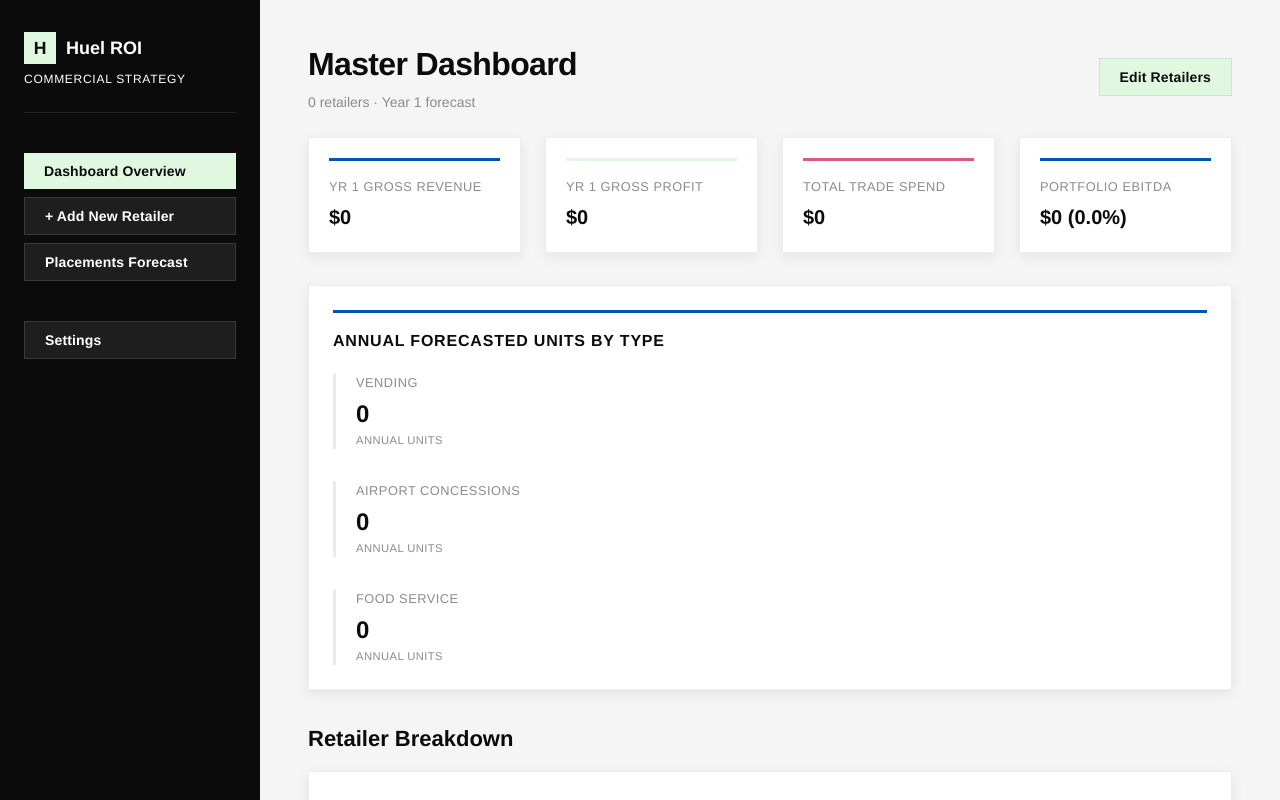
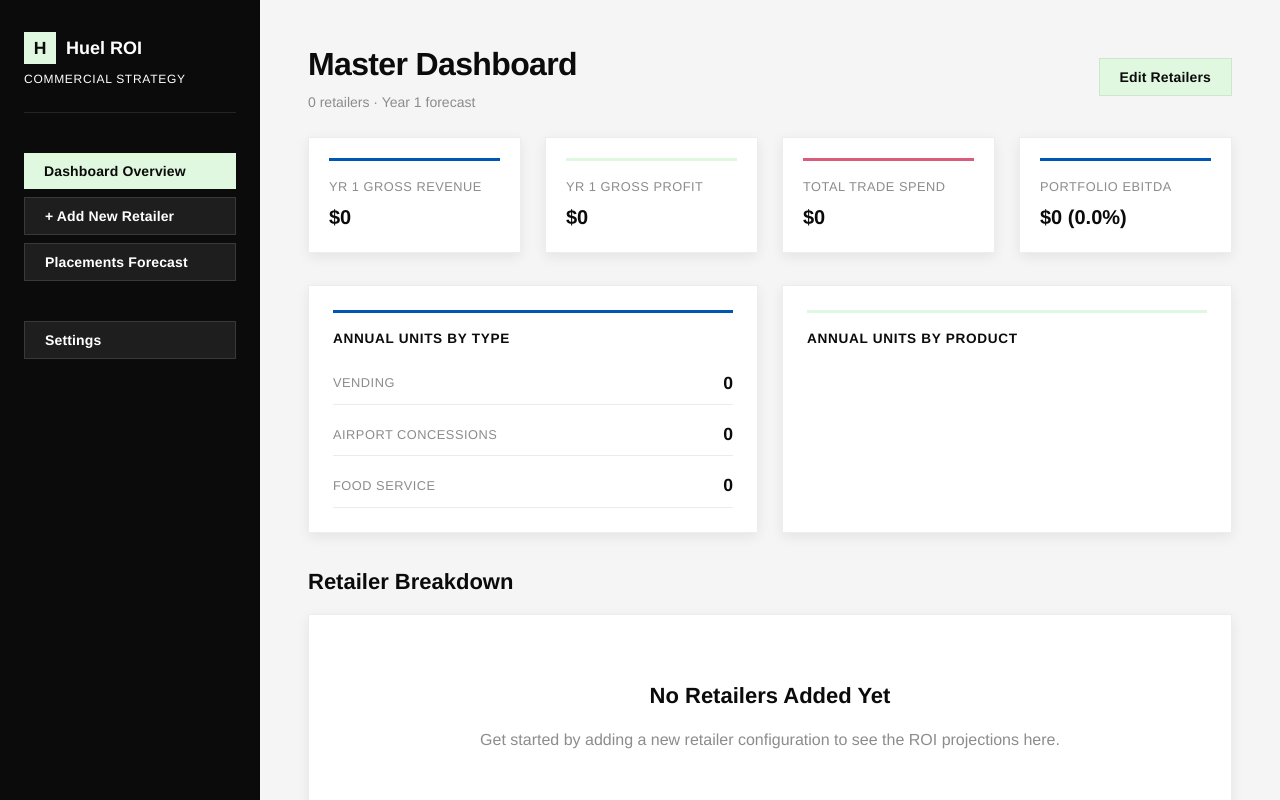
Before and after one commit to hammah12/huel-roi-dashboard, a React (Vite) app: page / in a window 1280 px wide. Shown: the top 800 px of the page. Built offline with nearby package versions, Linux system fonts and the light colour scheme.

Commit message:
Fix annual units calculation and add product unit breakdown

```diff
--- a/src/components/AnalyticsCharts.jsx
+++ b/src/components/AnalyticsCharts.jsx
@@ -16,8 +16,9 @@ import {
 const C = { blue: '#0056B3', green: '#E1F8E0', greenBar: '#6BBF7F', pink: '#D95C7A', gray: '#8C8C8C', dark: '#0B0B0B', light: '#F5F5F5' };
 const SEG_COLORS = [C.blue, C.pink, C.gray, '#4a90d9'];
 
-const formatK  = (val) => Math.abs(val) >= 1000 ? `$${(val / 1000).toFixed(0)}k` : `$${val}`;
-const fmtPct   = (val) => `${(val * 100).toFixed(1)}%`;
+const formatK = (val) => Math.abs(val) >= 1000 ? `$${(val / 1000).toFixed(0)}k` : `$${val}`;
+const formatUnits = (val) => Math.abs(val) >= 1000 ? `${(val / 1000).toFixed(1)}k` : val.toLocaleString();
+const fmtPct = (val) => `${(val * 100).toFixed(1)}%`;
 const axisStyle = { fill: '#8C8C8C', fontSize: 11, fontFamily: 'Helvetica, Arial, sans-serif' };
 const legendStyle = { paddingTop: '12px', fontSize: '0.75rem', fontFamily: 'Helvetica' };
 
@@ -58,16 +59,16 @@ function groupBy(clients, field) {
         const key = client[field] || 'Unknown';
         const roi = calculateROI(client);
         if (!map[key]) map[key] = { name: key, Revenue: 0, 'Gross Profit': 0, 'Trade Spend': 0, count: 0 };
-        map[key].Revenue       += roi.huel.year1GrossRevenue;
-        map[key]['Gross Profit']+= roi.huel.year1GrossProfit;
+        map[key].Revenue += roi.huel.year1GrossRevenue;
+        map[key]['Gross Profit'] += roi.huel.year1GrossProfit;
         map[key]['Trade Spend'] += roi.huel.totalTradeExpenses;
-        map[key].count          += 1;
+        map[key].count += 1;
     });
     return Object.values(map).map(d => ({
         ...d,
-        Revenue:        Math.round(d.Revenue),
+        Revenue: Math.round(d.Revenue),
         'Gross Profit': Math.round(d['Gross Profit']),
-        'Trade Spend':  Math.round(d['Trade Spend']),
+        'Trade Spend': Math.round(d['Trade Spend']),
     }));
 }
 
@@ -88,37 +89,37 @@ export default function AnalyticsCharts({ clients }) {
         const roi = calculateROI(client);
         return {
             name: client.retailerName,
-            Revenue:        Math.round(roi.huel.year1GrossRevenue),
+            Revenue: Math.round(roi.huel.year1GrossRevenue),
             'Gross Profit': Math.round(roi.huel.year1GrossProfit),
         };
     });
 
     const tradeData = clients.map(client => {
         const prods = client.products || [client];
-        const sf  = Math.round(prods.reduce((s, p) => s + (Number(p.slottingFixed) || 0), 0));
-        const ff  = Math.round(prods.reduce((s, p) => s + (Number(p.slottingFreeFillQty) || 0) * 2.85, 0));
-        const tp  = Math.round(prods.reduce((s, p) => s + (Number(p.tprs) || 0), 0));
-        const mk  = Math.round(prods.reduce((s, p) => s + (Number(p.marketing) || 0), 0));
+        const sf = Math.round(prods.reduce((s, p) => s + (Number(p.slottingFixed) || 0), 0));
+        const ff = Math.round(prods.reduce((s, p) => s + (Number(p.slottingFreeFillQty) || 0) * 2.85, 0));
+        const tp = Math.round(prods.reduce((s, p) => s + (Number(p.tprs) || 0), 0));
+        const mk = Math.round(prods.reduce((s, p) => s + (Number(p.marketing) || 0), 0));
         return {
             name: client.retailerName,
             'Slotting Fixed': sf,
-            'Free Fill':      ff,
-            'TPRs':           tp,
-            'Marketing':      mk,
-            '_total':         sf + ff + tp + mk,
+            'Free Fill': ff,
+            'TPRs': tp,
+            'Marketing': mk,
+            '_total': sf + ff + tp + mk,
         };
     });
 
     // ── Segment data ──────────────────────────────────────────────
     const byClientType = groupBy(clients, 'clientType');
-    const byRTM        = groupBy(clients, 'routeToMarket');
+    const byRTM = groupBy(clients, 'routeToMarket');
 
     // ── Efficiency scatter: stores (x) vs gross margin % (y), bubble = revenue ──
     const scatterData = clients.map(client => {
-        const roi  = calculateROI(client);
+        const roi = calculateROI(client);
         const prods = client.products || [client];
         const totalStores = prods.reduce((s, p) => s + (Number(p.numStores) || 0), 0);
-        const marginPct   = roi.huel.year1GrossRevenue > 0
+        const marginPct = roi.huel.year1GrossRevenue > 0
             ? roi.huel.year1GrossProfit / roi.huel.year1GrossRevenue
             : 0;
         return {
@@ -131,7 +132,20 @@ export default function AnalyticsCharts({ clients }) {
 
     // ── Pie: revenue share by client type ────────────────────────
     const totalRev = byClientType.reduce((s, d) => s + d.Revenue, 0);
-    const pieData  = byClientType.map(d => ({ name: d.name, value: d.Revenue }));
+    const pieData = byClientType.map(d => ({ name: d.name, value: d.Revenue }));
+
+    // ── Units by product aggregate ────────────────────────────────
+    const unitsByProduct = Array.from(new Set(clients.flatMap(c => (c.products || [c]).map(p => p.productName))))
+        .map(prodName => {
+            const units = clients.reduce((sum, c) => {
+                const products = c.products || [c];
+                return sum + products
+                    .filter(p => p.productName === prodName)
+                    .reduce((s, p) => s + (Number(p.numStores) || 0) * (Number(p.baseVelocity) || 0) * 52, 0);
+            }, 0);
+            return { name: prodName, Units: Math.round(units) };
+        })
+        .sort((a, b) => b.Units - a.Units);
 
     return (
         <div style={{ marginBottom: '2rem' }}>
@@ -149,10 +163,10 @@ export default function AnalyticsCharts({ clients }) {
                             <YAxis tickFormatter={formatK} tick={axisStyle} axisLine={false} tickLine={false} />
                             <Tooltip content={<ChartTooltip />} cursor={{ fill: C.light }} />
                             <Legend wrapperStyle={legendStyle} />
-                            <Bar dataKey="Revenue" fill={C.blue} radius={[2,2,0,0]}>
+                            <Bar dataKey="Revenue" fill={C.blue} radius={[2, 2, 0, 0]}>
                                 <LabelList dataKey="Revenue" position="top" formatter={formatK} style={{ fontSize: 10, fill: C.dark, fontFamily: 'Helvetica', fontWeight: 600 }} />
                             </Bar>
-                            <Bar dataKey="Gross Profit" fill={C.greenBar} radius={[2,2,0,0]}>
+                            <Bar dataKey="Gross Profit" fill={C.greenBar} radius={[2, 2, 0, 0]}>
                                 <LabelList dataKey="Gross Profit" position="top" formatter={formatK} style={{ fontSize: 10, fill: C.dark, fontFamily: 'Helvetica', fontWeight: 600 }} />
                             </Bar>
                         </BarChart>
@@ -169,9 +183,9 @@ export default function AnalyticsCharts({ clients }) {
                             <Tooltip content={<ChartTooltip />} cursor={{ fill: C.light }} />
                             <Legend wrapperStyle={legendStyle} />
                             <Bar dataKey="Slotting Fixed" stackId="a" fill={C.blue} />
-                            <Bar dataKey="Free Fill"      stackId="a" fill={C.gray} />
-                            <Bar dataKey="TPRs"           stackId="a" fill={C.pink} />
-                            <Bar dataKey="Marketing"      stackId="a" fill={C.greenBar} radius={[2,2,0,0]} />
+                            <Bar dataKey="Free Fill" stackId="a" fill={C.gray} />
+                            <Bar dataKey="TPRs" stackId="a" fill={C.pink} />
+                            <Bar dataKey="Marketing" stackId="a" fill={C.greenBar} radius={[2, 2, 0, 0]} />
                             {/* Transparent bar carries the stack total label */}
                             <Bar dataKey="_total" stackId="b" fill="transparent" legendType="none">
                                 <LabelList dataKey="_total" position="top" formatter={formatK} style={{ fontSize: 10, fill: C.dark, fontFamily: 'Helvetica', fontWeight: 600 }} />
@@ -196,10 +210,10 @@ export default function AnalyticsCharts({ clients }) {
                             <YAxis type="category" dataKey="name" tick={axisStyle} axisLine={false} tickLine={false} width={120} />
                             <Tooltip content={<ChartTooltip />} cursor={{ fill: C.light }} />
                             <Legend wrapperStyle={legendStyle} />
-                            <Bar dataKey="Revenue" fill={C.blue} radius={[0,2,2,0]}>
+                            <Bar dataKey="Revenue" fill={C.blue} radius={[0, 2, 2, 0]}>
                                 <LabelList dataKey="Revenue" position="right" formatter={formatK} style={{ fontSize: 10, fill: C.dark, fontFamily: 'Helvetica', fontWeight: 600 }} />
                             </Bar>
-                            <Bar dataKey="Gross Profit" fill={C.greenBar} radius={[0,2,2,0]}>
+                            <Bar dataKey="Gross Profit" fill={C.greenBar} radius={[0, 2, 2, 0]}>
                                 <LabelList dataKey="Gross Profit" position="right" formatter={formatK} style={{ fontSize: 10, fill: C.dark, fontFamily: 'Helvetica', fontWeight: 600 }} />
                             </Bar>
                         </BarChart>
@@ -240,29 +254,22 @@ export default function AnalyticsCharts({ clients }) {
                 </div>
             </div>
 
-            {/* ── Row 3: RTM + Efficiency ──────────────────────── */}
-            <SectionLabel>Route to Market & Efficiency</SectionLabel>
+            {/* ── Row 3: Product Units & Efficiency ────────────── */}
+            <SectionLabel>Product Units & Efficiency</SectionLabel>
             <div style={{ display: 'grid', gridTemplateColumns: '1fr 1fr', gap: '1.5rem' }}>
 
-                {/* RTM horizontal bar */}
+                {/* Units by product horizontal bar */}
                 <div className="glass-card">
-                    <h3 style={{ marginBottom: '0.5rem', color: C.dark }}>Revenue by Route to Market</h3>
-                    <p style={{ fontSize: '0.75rem', marginBottom: '1rem' }}>Revenue, Profit & Trade Spend by RTM channel</p>
+                    <h3 style={{ marginBottom: '0.5rem', color: C.dark }}>Annual Units by Product</h3>
+                    <p style={{ fontSize: '0.75rem', marginBottom: '1rem' }}>Total forecasted units per SKU</p>
                     <ResponsiveContainer width="100%" height={240}>
-                        <BarChart data={byRTM} layout="vertical" margin={{ top: 4, right: 70, left: 8, bottom: 4 }} barGap={4}>
+                        <BarChart data={unitsByProduct} layout="vertical" margin={{ top: 4, right: 70, left: 8, bottom: 4 }}>
                             <CartesianGrid strokeDasharray="0" horizontal={false} stroke={C.light} />
-                            <XAxis type="number" tickFormatter={formatK} tick={axisStyle} axisLine={false} tickLine={false} />
+                            <XAxis type="number" tickFormatter={formatUnits} tick={axisStyle} axisLine={false} tickLine={false} />
                             <YAxis type="category" dataKey="name" tick={axisStyle} axisLine={false} tickLine={false} width={110} />
-                            <Tooltip content={<ChartTooltip />} cursor={{ fill: C.light }} />
-                            <Legend wrapperStyle={legendStyle} />
-                            <Bar dataKey="Revenue" fill={C.blue} radius={[0,2,2,0]}>
-                                <LabelList dataKey="Revenue" position="right" formatter={formatK} style={{ fontSize: 10, fill: C.dark, fontFamily: 'Helvetica', fontWeight: 600 }} />
-                            </Bar>
-                            <Bar dataKey="Gross Profit" fill={C.greenBar} radius={[0,2,2,0]}>
-                                <LabelList dataKey="Gross Profit" position="right" formatter={formatK} style={{ fontSize: 10, fill: C.dark, fontFamily: 'Helvetica', fontWeight: 600 }} />
-                            </Bar>
-                            <Bar dataKey="Trade Spend" fill={C.pink} radius={[0,2,2,0]}>
-                                <LabelList dataKey="Trade Spend" position="right" formatter={formatK} style={{ fontSize: 10, fill: C.dark, fontFamily: 'Helvetica', fontWeight: 600 }} />
+                            <Tooltip content={<ChartTooltip formatter={(val) => val.toLocaleString()} />} cursor={{ fill: C.light }} />
+                            <Bar dataKey="Units" fill={C.greenBar} radius={[0, 2, 2, 0]}>
+                                <LabelList dataKey="Units" position="right" formatter={formatUnits} style={{ fontSize: 10, fill: C.dark, fontFamily: 'Helvetica', fontWeight: 600 }} />
                             </Bar>
                         </BarChart>
                     </ResponsiveContainer>
--- a/src/components/DashboardOverview.jsx
+++ b/src/components/DashboardOverview.jsx
@@ -83,11 +83,14 @@ function DashboardCard({ client, index, isEditMode, onEdit, onDuplicate, onRemov
                     <p className="font-bold" style={{ color: 'var(--huel-dark)', marginBottom: '0.75rem' }}>{totalStores.toLocaleString()}</p>
 
                     <p className="form-label" style={{ marginBottom: '2px' }}>Weekly Units</p>
-                    <p className="font-bold" style={{ color: 'var(--huel-dark)', marginBottom: '2px' }}>{totalWeeklyUnits % 1 === 0 ? totalWeeklyUnits : totalWeeklyUnits.toFixed(1)}</p>
+                    <p className="font-bold" style={{ color: 'var(--huel-dark)', marginBottom: '2px' }}>{totalWeeklyUnits % 1 === 0 ? totalWeeklyUnits.toLocaleString() : totalWeeklyUnits.toFixed(1).toLocaleString()}</p>
                     {weeklyUnitBreakdown.length > 1 && (
                         <p style={{ fontSize: '0.7rem', color: 'var(--huel-mid-gray)', marginBottom: '0.75rem' }}>{weeklyBreakdownStr}</p>
                     )}
-                    {weeklyUnitBreakdown.length === 1 && <div style={{ marginBottom: '0.75rem' }} />}
+                    {weeklyUnitBreakdown.length <= 1 && <div style={{ marginBottom: '0.75rem' }} />}
+
+                    <p className="form-label" style={{ marginBottom: '2px' }}>Annual Units</p>
+                    <p className="font-bold" style={{ color: 'var(--huel-dark)', marginBottom: '0.75rem' }}>{(huel.annualUnits || 0).toLocaleString()}</p>
 
                     <p className="form-label" style={{ marginBottom: '2px' }}>Trade Rate</p>
                     <p className="font-bold" style={{ color: 'var(--huel-dark)' }}>{formatPercent(huel.tradeRatePercent)}</p>
@@ -227,31 +230,52 @@ export default function DashboardOverview({ clients, onEdit, onDuplicate, onRemo
             </div>
 
             {/* Annual Units by Type breakdown */}
-            <div className="glass-card mb-8">
+            <div className="grid grid-cols-2 gap-6 mb-8">
+                <div className="glass-card">
                     <div className="kpi-card-accent" style={{ background: 'var(--huel-blue)' }} />
-                <h3 style={{ marginBottom: '1.25rem', color: 'var(--huel-dark)', fontFamily: 'var(--font-heading)', fontSize: '1rem', textTransform: 'uppercase', letterSpacing: '0.05em' }}>
-                    Annual Forecasted Units by Type
+                    <h3 style={{ marginBottom: '1.25rem', color: 'var(--huel-dark)', fontFamily: 'var(--font-heading)', fontSize: '0.85rem', textTransform: 'uppercase', letterSpacing: '0.05em' }}>
+                        Annual Units by Type
                     </h3>
-                <div className="grid grid-cols-3" style={{ gap: '2rem' }}>
+                    <div className="grid grid-cols-1" style={{ gap: '1rem' }}>
                         {['Vending', 'Airport Concessions', 'Food Service'].map(type => {
                             const unitsForType = clients
                                 .filter(c => (c.clientType || 'Vending') === type)
-                            .reduce((sum, c) => {
-                                const roi = calculateROI(c);
-                                return sum + (roi.huel.annualUnits || 0);
-                            }, 0);
+                                .reduce((sum, c) => sum + (calculateROI(c).huel.annualUnits || 0), 0);
                             return (
-                            <div key={type} style={{ borderLeft: '3px solid var(--border-light)', paddingLeft: '1.25rem' }}>
-                                <p className="form-label" style={{ marginBottom: '4px' }}>{type}</p>
-                                <p className="font-bold" style={{ fontSize: '1.5rem', color: 'var(--huel-dark)' }}>
+                                <div key={type} style={{ display: 'flex', justifyContent: 'space-between', alignItems: 'center', borderBottom: '1px solid var(--border-light)', paddingBottom: '0.5rem' }}>
+                                    <span className="form-label" style={{ margin: 0 }}>{type}</span>
+                                    <span className="font-bold" style={{ fontSize: '1.1rem', color: 'var(--huel-dark)' }}>
                                         {unitsForType.toLocaleString()}
-                                </p>
-                                <p style={{ fontSize: '0.7rem', color: 'var(--huel-mid-gray)', textTransform: 'uppercase', letterSpacing: '0.04em' }}>
-                                    annual units
-                                </p>
+                                    </span>
                                 </div>
                             );
                         })}
+                    </div>
+                </div>
+
+                <div className="glass-card">
+                    <div className="kpi-card-accent" style={{ background: 'var(--huel-green)' }} />
+                    <h3 style={{ marginBottom: '1.25rem', color: 'var(--huel-dark)', fontFamily: 'var(--font-heading)', fontSize: '0.85rem', textTransform: 'uppercase', letterSpacing: '0.05em' }}>
+                        Annual Units by Product
+                    </h3>
+                    <div className="grid grid-cols-1" style={{ gap: '1rem' }}>
+                        {(clients.length > 0 ? Array.from(new Set(clients.flatMap(c => (c.products || [c]).map(p => p.productName)))) : []).map(prodName => {
+                            const unitsForProd = clients.reduce((sum, c) => {
+                                const products = c.products || [c];
+                                return sum + products
+                                    .filter(p => p.productName === prodName)
+                                    .reduce((s, p) => s + (Number(p.numStores) || 0) * (Number(p.baseVelocity) || 0) * 52, 0);
+                            }, 0);
+                            return (
+                                <div key={prodName} style={{ display: 'flex', justifyContent: 'space-between', alignItems: 'center', borderBottom: '1px solid var(--border-light)', paddingBottom: '0.5rem' }}>
+                                    <span className="form-label" style={{ margin: 0 }}>{prodName}</span>
+                                    <span className="font-bold" style={{ fontSize: '1.1rem', color: 'var(--huel-dark)' }}>
+                                        {unitsForProd.toLocaleString()}
+                                    </span>
+                                </div>
+                            );
+                        })}
+                    </div>
                 </div>
             </div>
 
--- a/src/utils/calculations.js
+++ b/src/utils/calculations.js
@@ -28,9 +28,9 @@ export function calculateROI(clientData) {
     clientData.clientType === 'Vending' &&
     clientData.dealType === 'revenue_share';
 
-  const revenueSharePct        = Number(clientData.revenueSharePct) / 100 || 0;
+  const revenueSharePct = Number(clientData.revenueSharePct) / 100 || 0;
   const revenueShareMinMonthly = Number(clientData.revenueShareMin) || 0;
-  const revenueShareMin        = revenueShareMinMonthly * 12; // annualise for Year 1 comparison
+  const revenueShareMin = revenueShareMinMonthly * 12; // annualise for Year 1 comparison
 
   let totalYear1GrossRevenue = 0;
   let totalYear1GrossProfit = 0;
@@ -41,14 +41,17 @@ export function calculateROI(clientData) {
   let totalRetailerCost = 0;
   let totalPartnerPayout = 0;
 
+  let totalAnnualUnitsAcrossProducts = 0;
+
   productsList.forEach(prod => {
     const productDef = PRODUCTS[prod.productName] || PRODUCTS["Huel BE RTD"];
 
-    const stores    = Number(prod.numStores)    || 0;
-    const velocity  = Number(prod.baseVelocity) || 0;
-    const priceSRP  = Number(prod.srp)          || productDef.defaultSrp;
+    const stores = Number(prod.numStores) || 0;
+    const velocity = Number(prod.baseVelocity) || 0;
+    const priceSRP = Number(prod.srp) || productDef.defaultSrp;
 
     const totalAnnualUnits = stores * velocity * 52;
+    totalAnnualUnitsAcrossProducts += totalAnnualUnits;
 
     // ── Huel Revenue & Gross Profit ──────────────────────────────────
     let year1GrossRevenue;
@@ -59,7 +62,7 @@ export function calculateROI(clientData) {
       //   Huel owns the retail sales; partner is paid MAX(annual min, split% × sales).
       //   The partner payout is a trade cost, not a revenue reduction.
       const retailerGrossSales = totalAnnualUnits * priceSRP;
-      year1GrossRevenue        = retailerGrossSales; // Huel earns full retail sales
+      year1GrossRevenue = retailerGrossSales; // Huel earns full retail sales
 
       // COGS based on units manufactured
       const totalCOGS = totalAnnualUnits * productDef.cogs;
@@ -67,10 +70,10 @@ export function calculateROI(clientData) {
     } else {
       // Standard RTM per-unit pricing
       const weeklyRevenue = stores * velocity * huelUnitPrice;
-      year1GrossRevenue   = weeklyRevenue * 52;
+      year1GrossRevenue = weeklyRevenue * 52;
 
-      const marginPercent  = (huelUnitPrice - productDef.cogs) / huelUnitPrice;
-      year1GrossProfit     = year1GrossRevenue * marginPercent;
+      const marginPercent = (huelUnitPrice - productDef.cogs) / huelUnitPrice;
+      year1GrossProfit = year1GrossRevenue * marginPercent;
     }
 
     // ── Machine Costs (Vending only) ────────────────────────────────
@@ -78,8 +81,8 @@ export function calculateROI(clientData) {
     //   Machine cost is only added once (on the first product iteration) to
     //   avoid double-counting when there are multiple products on the same deal.
     const machineCostPerUnit = Number(clientData.machineCostPerUnit || 0);
-    const machineCount       = Number(clientData.numMachines) || 0;
-    const machineCost        = prod === productsList[0] ? machineCostPerUnit * machineCount : 0;
+    const machineCount = Number(clientData.numMachines) || 0;
+    const machineCost = prod === productsList[0] ? machineCostPerUnit * machineCount : 0;
     totalMachineCost += machineCost;
 
     // ── Partner Payout (Revenue Share deals only) ────────────────────
@@ -87,9 +90,9 @@ export function calculateROI(clientData) {
     //   Computed once on the first product to avoid double-counting.
     let partnerPayout = 0;
     if (isRevenueShare && prod === productsList[0]) {
-      const retailSales  = totalAnnualUnits * priceSRP;
-      const splitAmount  = retailSales * revenueSharePct;
-      partnerPayout      = Math.max(revenueShareMin, splitAmount);
+      const retailSales = totalAnnualUnits * priceSRP;
+      const splitAmount = retailSales * revenueSharePct;
+      partnerPayout = Math.max(revenueShareMin, splitAmount);
     }
 
     // ── Trade Expenses ───────────────────────────────────────────────
@@ -97,40 +100,40 @@ export function calculateROI(clientData) {
     const tradeExpenses =
       Number(prod.slottingFixed || 0) +
       freeFillValue +
-      Number(prod.tprs      || 0) +
+      Number(prod.tprs || 0) +
       Number(prod.marketing || 0) +
-      machineCost   + // machine capex (first product only)
+      machineCost + // machine capex (first product only)
       partnerPayout;  // partner revenue share payout
 
     totalYear1GrossRevenue += year1GrossRevenue;
-    totalYear1GrossProfit  += year1GrossProfit;
-    totalTradeExpenses     += tradeExpenses;
-    totalPartnerPayout     += partnerPayout;
+    totalYear1GrossProfit += year1GrossProfit;
+    totalTradeExpenses += tradeExpenses;
+    totalPartnerPayout += partnerPayout;
 
     // ── Retailer ROI ─────────────────────────────────────────────────
     const retailerYear1Revenue = totalAnnualUnits * priceSRP;
-    const retailerCost         = isRevenueShare
+    const retailerCost = isRevenueShare
       ? year1GrossRevenue                       // retailer pays Huel the share amount
       : stores * velocity * huelUnitPrice * 52; // retailer buys at RTM price
 
     totalRetailerYear1Revenue += retailerYear1Revenue;
-    totalRetailerCost         += retailerCost;
+    totalRetailerCost += retailerCost;
   });
 
-  const totalYear1Ebitda   = totalYear1GrossProfit - totalTradeExpenses;
+  const totalYear1Ebitda = totalYear1GrossProfit - totalTradeExpenses;
   const ebitdaMarginPercent = totalYear1GrossRevenue > 0
     ? totalYear1Ebitda / totalYear1GrossRevenue : 0;
   const productMarginPercent = totalYear1GrossRevenue > 0
     ? totalYear1GrossProfit / totalYear1GrossRevenue : 0;
 
   const monthlyGrossProfit = totalYear1GrossProfit / 12;
-  const breakevenMonths    = monthlyGrossProfit > 0
+  const breakevenMonths = monthlyGrossProfit > 0
     ? totalTradeExpenses / monthlyGrossProfit : 0;
 
   const tradeRatePercent = totalYear1GrossRevenue > 0
     ? totalTradeExpenses / totalYear1GrossRevenue : 0;
 
-  const retailerGrossProfit   = totalRetailerYear1Revenue - totalRetailerCost;
+  const retailerGrossProfit = totalRetailerYear1Revenue - totalRetailerCost;
   const retailerMarginPercent = totalRetailerYear1Revenue > 0
     ? retailerGrossProfit / totalRetailerYear1Revenue : 0;
 
@@ -143,6 +146,7 @@ export function calculateROI(clientData) {
       totalMachineCost,
       totalPartnerPayout,
       numMachines: Number(clientData.numMachines) || 0,
+      annualUnits: totalAnnualUnitsAcrossProducts,
       year1Ebitda: totalYear1Ebitda,
       ebitdaMarginPercent,
       breakevenMonths,
```
Lines whose indentation alone changed are shown as unchanged.
